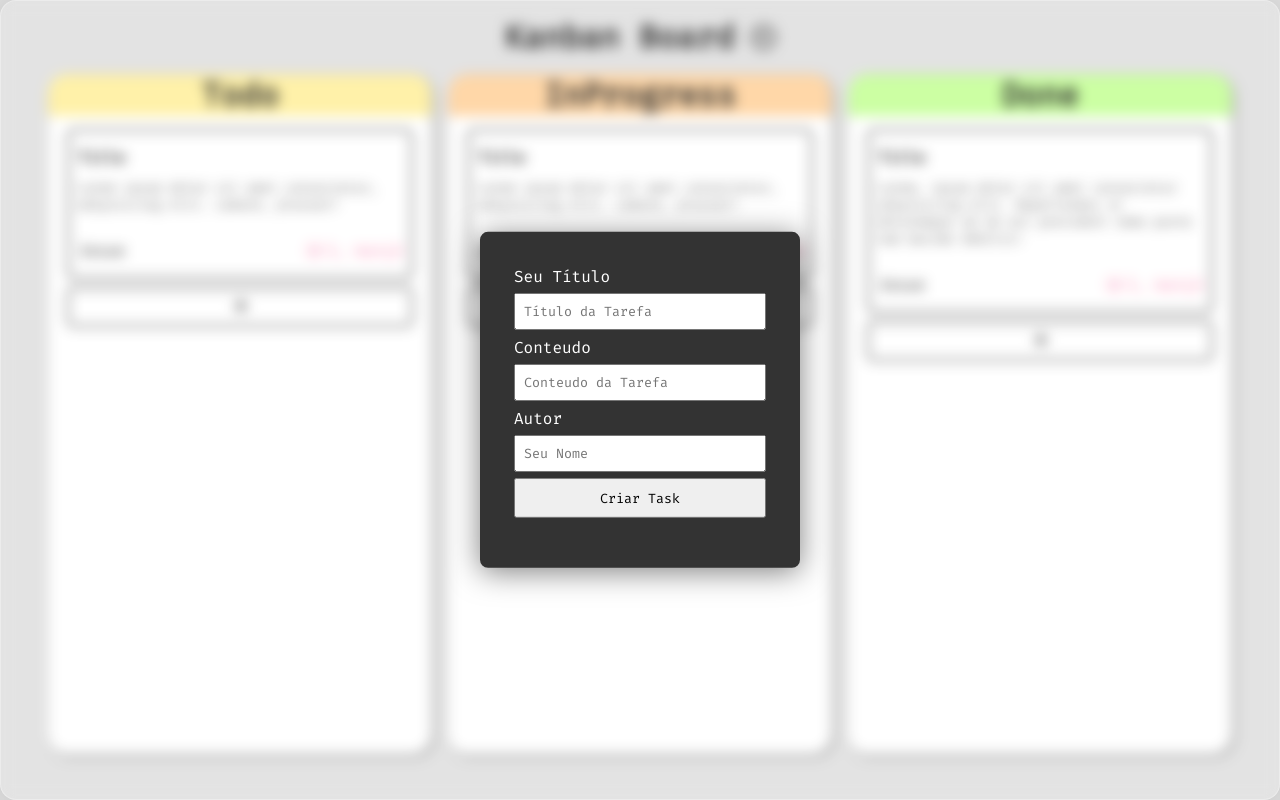
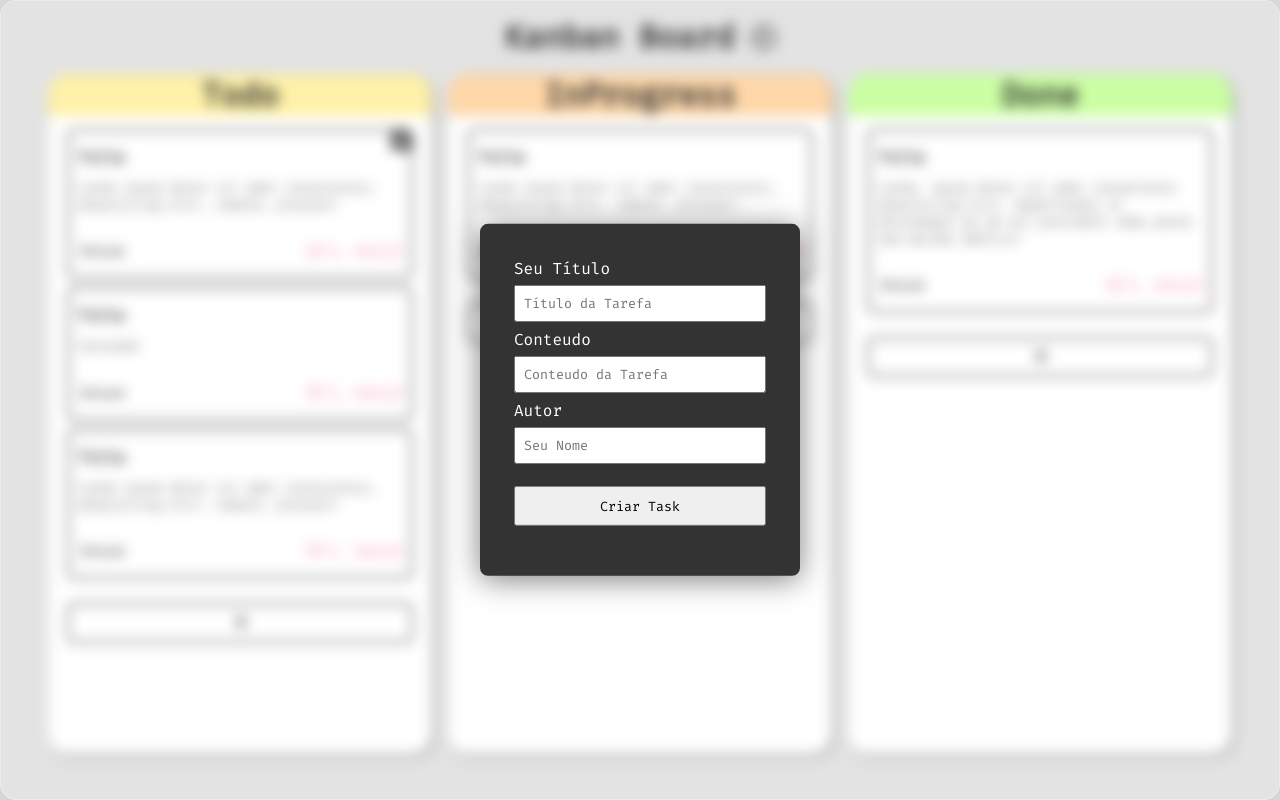
Before and after one commit to JosueFernandes7/KanBan, a plain HTML site: page index.html in a window 1280 px wide. Both pictures are taken after a click on the button 640 px from the left and 307 px from the top of the page. Drawn offline with Linux system fonts and the light colour scheme.

Commit message:
remove task btn

```diff
--- a/Fase.js
+++ b/Fase.js
@@ -1,11 +1,13 @@
 export default class Fase {
-  constructor(name, localization) {
-    this.name = name;
+  constructor(localization) {
     this.localization = localization;
     this.months = ['Janeiro','Fevereiro','Março','Abril','Maio','Junho','Julho','Agosto','Setembro','Outubro','Novembro','Dezembro']
   }
   getLocalization() {
     return this.localization;
+  }
+  setLocalization(localization) {
+    this.localization = localization;
   }
   getDataAtual() {
     let diaAtual = new Date().getDate();
@@ -31,10 +33,15 @@ export default class Fase {
     spanDate.textContent = this.getDataAtual();
     spanDate.classList.add('taskDate');
 
-    task.append(...[h1,p,spanAuthor,spanDate]);
+    const spanBox = document.createElement('span');
+    spanBox.classList.add('spanBox')
+    task.append(...[h1,p,spanAuthor,spanDate,spanBox]);
     return task;
   }
   insertTask(task) {
     this.localization.append(task);
   }
+  removeTask(task) {
+    this.localization.contains(task) && task.remove();
+  }
 }
--- a/index.html
+++ b/index.html
@@ -28,6 +28,22 @@
         <div class="board-content">
           <div class="dropzone todo">
             <div class="task" draggable='true'>
+              <!-- <span class="taskExclude"></span> -->
+              <h1>Title</h1>
+              <p>Lorem ipsum dolor sit amet consectetur, adipisicing elit. Labore, placeat?</p>
+              <span class="taskAuthor">Josue</span>
+              <span class="taskDate">5, marçõ</span>
+              <span class="spanBox"></span>
+            </div>
+            <div class="task" draggable='true'>
+              <!-- <span class="taskExclude"></span> -->
+              <h1>Title</h1>
+              <p>testando</p>
+              <span class="taskAuthor">Josue</span>
+              <span class="taskDate">5, marçõ</span>
+            </div>
+            <div class="task" draggable='true'>
+              <!-- <span class="taskExclude"></span> -->
               <h1>Title</h1>
               <p>Lorem ipsum dolor sit amet consectetur, adipisicing elit. Labore, placeat?</p>
               <span class="taskAuthor">Josue</span>
--- a/index.js
+++ b/index.js
@@ -1,27 +1,27 @@
 import Fase from './Fase.js'
 
-// console.log(a.getDataAtual());
-let faseSelecionada = null
+let faseSelecionada = ''
 const kanBanTodo = document.querySelector('.dropzone.todo')
 const kanBanInProgress = document.querySelector('.dropzone.inProgress')
 const kanBanDone = document.querySelector('.dropzone.done')
 
-const todo = new Fase('Todo', kanBanTodo)
-const inProgress = new Fase('Todo', kanBanInProgress)
-const done = new Fase('Todo', kanBanDone)
+const todo = new Fase(kanBanTodo)
+const inProgress = new Fase(kanBanInProgress)
+const done = new Fase(kanBanDone)
 
 const modalTask = document.querySelector('.modalTask')
 const formulario = document.querySelector('[data-formulario]')
 const enviarTask = document.querySelector('#enviarTask')
+let excluirTasks = document.querySelectorAll('.task');
 
 // Seleciona todos os botões e Ativa uma função referenciando qual a dropzone ele representa
 const todoBTN = document.querySelectorAll('.createTask > button')
 todoBTN.forEach((btn) => btn.addEventListener('click', mostrarModal))
 
-
-
-
-
+function removerTask({ currentTarget }) {
+  const elementoPai = currentTarget.parentNode;
+  [todo, inProgress, done].forEach((fase) =>(fase.getLocalization() === elementoPai && fase.removeTask(currentTarget)))
+}
 
 // Abre o Modal para o usuario
 function mostrarModal({ target }) {
@@ -42,9 +42,10 @@ function criarTask(event) {
     [todo, inProgress, done].forEach((e) => {
       if (e.getLocalization() == faseSelecionada) {
         const taskCriada = e.createTask(titulo, conteudo, autor)
-        e.insertTask(taskCriada)
+        e.insertTask(taskCriada);
+        updateElement(excluirTasks, document.querySelectorAll('.task'))
         formEnviado = true
-        event.preventDefault();
+        event.preventDefault()
       }
     })
   }
@@ -57,3 +58,8 @@ function escondeModal({ target, currentTarget }) {
     modalTask.removeEventListener('click', escondeModal)
   }
 }
+
+function updateElement(excluirTasks, caminho) {
+  excluirTasks = caminho;
+  excluirTasks.forEach((task) => task.addEventListener('click', removerTask))
+}
--- a/style.css
+++ b/style.css
@@ -101,6 +101,7 @@ body {
   gap: 0.5rem;
 }
 .task {
+  position: relative;
   width: 90%;
   margin: 0 auto;
   max-height: 80%;
@@ -117,6 +118,38 @@ body {
 }
 .task:last-child {
   margin-bottom: 0.5rem;
+}
+.spanBox {
+  content: "";
+  width: 20px;
+  height: 20px;
+  right: 0;
+  position: absolute;
+  background: #333;
+  border-radius: 0px 0px 0px 5px;
+  cursor: pointer;
+  transition: 0.4s;
+}
+.spanBox:hover {
+  background: #fff;
+}
+.spanBox::after,
+.spanBox::before{
+  content: "";
+  transform: rotate(45deg);
+  width: 2px;
+  height: 10px;
+  right: 8px;
+  top: 5px;
+  position: absolute;
+  background: #fff;
+}
+.spanBox::after {
+  transform: rotate(-45deg);
+}
+.spanBox:hover::before,
+.spanBox:hover::after {
+  background: #333;
 }
 .task h1 {
   font-size: 1rem;
@@ -147,7 +180,7 @@ body {
 }
 .createTask {
   height: 40px;
-  margin-bottom: 1rem;
+  margin-block: 1rem;
 }
 .createTask button {
   height: 40px;
```
